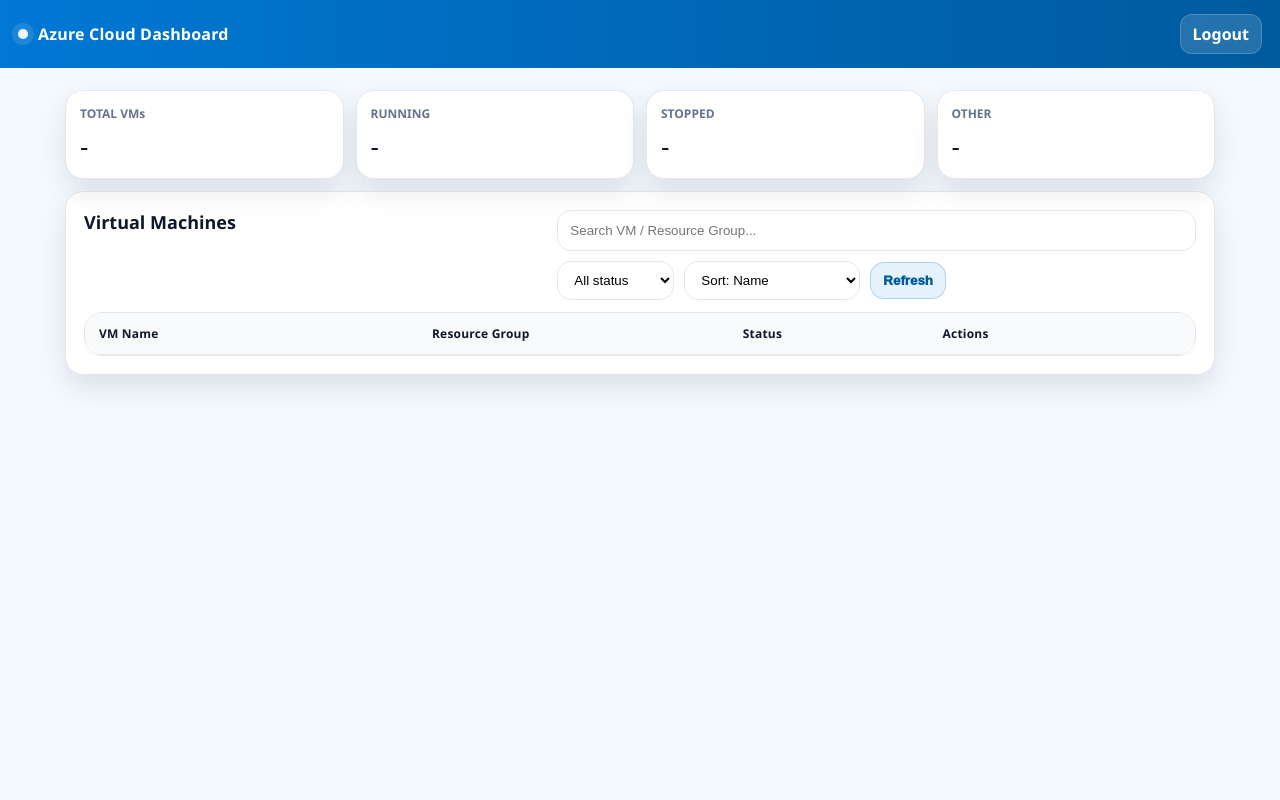
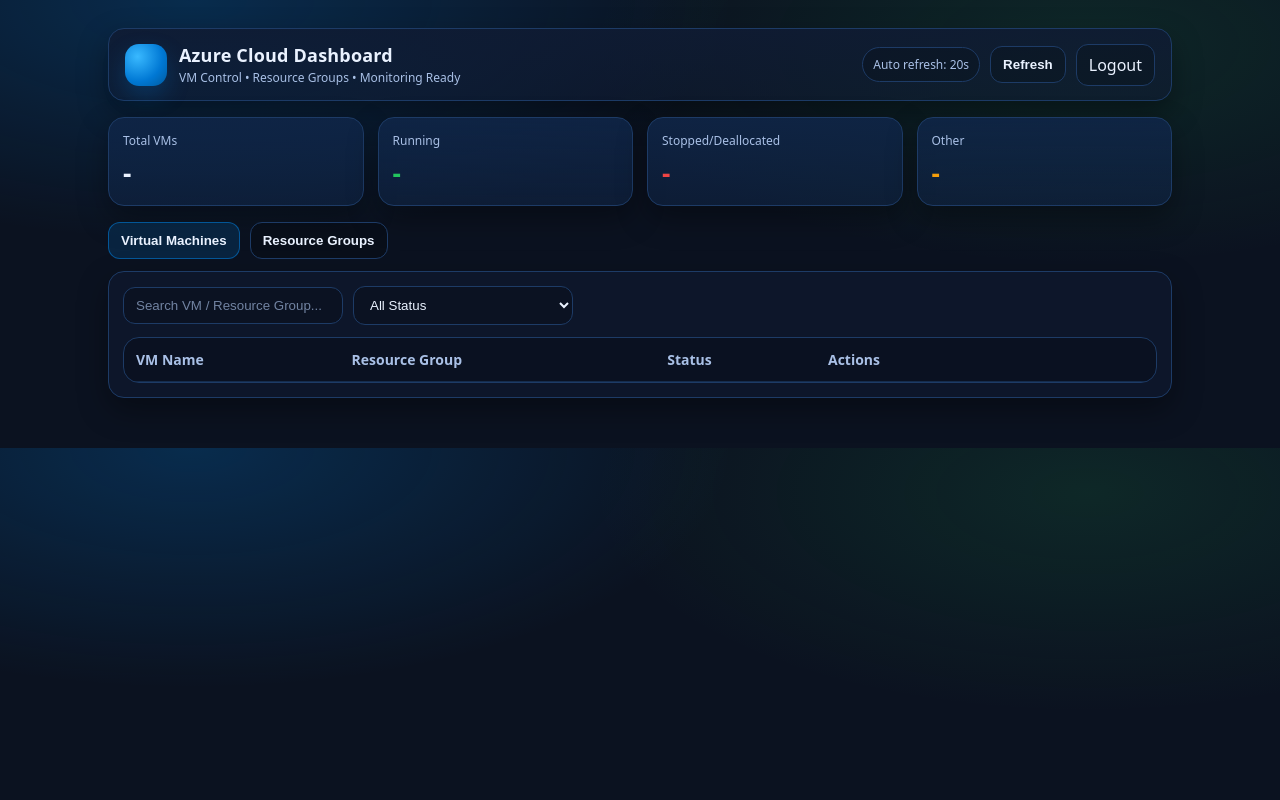
Before and after one commit to akishorekumar-1728/Azure_Cloud_dashboard, a Flask app: template templates/dashboard.html in a window 1280 px wide. Run offline with Flask 3, Linux system fonts and the light colour scheme; the template is opened without the code that fills it, so the values that code supplies are empty; parts of the project's set-up code (start-up, migrations or seed data) failed here and were passed over.

Commit message:
Step 6: Azure-themed dashboard + Resource Group Explorer

```diff
--- a/templates/dashboard.html
+++ b/templates/dashboard.html
@@ -1,133 +1,327 @@
 <!DOCTYPE html>
-<html>
+<html lang="en">
 <head>
   <meta charset="UTF-8" />
+  <meta name="viewport" content="width=device-width, initial-scale=1"/>
   <title>Azure Cloud Dashboard</title>
-  <link rel="stylesheet" href="{{ url_for('static', filename='style.css') }}">
+  <style>
+    :root{
+      --bg:#0b1220;
+      --panel:#0f1b33;
+      --card:#0f2547;
+      --stroke:#1d3b66;
+      --text:#eaf2ff;
+      --muted:#a9c0e6;
+      --azure:#0078d4;
+      --ok:#22c55e;
+      --warn:#f59e0b;
+      --bad:#ef4444;
+      --shadow: 0 12px 30px rgba(0,0,0,.35);
+      --radius:16px;
+      --radius-sm:12px;
+      --font: ui-sans-serif, system-ui, -apple-system, Segoe UI, Roboto, Arial;
+    }
+    *{box-sizing:border-box}
+    body{
+      margin:0;
+      font-family:var(--font);
+      background:
+        radial-gradient(900px 400px at 15% 0%, rgba(0,120,212,.25), transparent 60%),
+        radial-gradient(900px 400px at 85% 10%, rgba(34,197,94,.12), transparent 55%),
+        var(--bg);
+      color:var(--text);
+    }
+    .wrap{
+      max-width:1100px;
+      margin:0 auto;
+      padding:28px 18px 50px;
+    }
+    .topbar{
+      display:flex;
+      justify-content:space-between;
+      gap:14px;
+      align-items:center;
+      flex-wrap:wrap;
+      padding:14px 16px;
+      border:1px solid var(--stroke);
+      border-radius:var(--radius);
+      background:linear-gradient(180deg, rgba(15,27,51,.9), rgba(15,27,51,.55));
+      box-shadow:var(--shadow);
+    }
+    .brand{
+      display:flex; gap:12px; align-items:center;
+    }
+    .logo{
+      width:42px; height:42px; border-radius:14px;
+      background: radial-gradient(circle at 30% 30%, #39b9ff, #0078d4 60%, #005a9e);
+      box-shadow:0 10px 22px rgba(0,120,212,.25);
+    }
+    .brand h1{font-size:18px; margin:0; letter-spacing:.2px}
+    .brand p{margin:2px 0 0; color:var(--muted); font-size:12px}
+    .actions{
+      display:flex; gap:10px; align-items:center; flex-wrap:wrap;
+    }
+    .chip{
+      font-size:12px;
+      padding:8px 10px;
+      border-radius:999px;
+      border:1px solid var(--stroke);
+      background:rgba(0,0,0,.18);
+      color:var(--muted);
+    }
+    a.link{
+      color:var(--text);
+      text-decoration:none;
+      padding:9px 12px;
+      border-radius:12px;
+      border:1px solid var(--stroke);
+      background:rgba(0,0,0,.18);
+    }
+    a.link:hover{border-color:rgba(0,120,212,.6)}
+    .grid{
+      display:grid;
+      grid-template-columns: repeat(4, 1fr);
+      gap:14px;
+      margin-top:16px;
+    }
+    .card{
+      border:1px solid var(--stroke);
+      border-radius:var(--radius);
+      background:linear-gradient(180deg, rgba(15,37,71,.9), rgba(15,37,71,.55));
+      padding:14px;
+      box-shadow:var(--shadow);
+    }
+    .metric{
+      font-size:12px; color:var(--muted); margin-bottom:6px;
+    }
+    .value{
+      font-size:26px; font-weight:800; letter-spacing:.2px;
+    }
+    .value.ok{color:var(--ok)}
+    .value.bad{color:var(--bad)}
+    .value.mid{color:var(--warn)}
+    .tabs{
+      margin-top:16px;
+      display:flex; gap:10px; flex-wrap:wrap;
+    }
+    .tabbtn{
+      padding:10px 12px;
+      border-radius:12px;
+      border:1px solid var(--stroke);
+      background:rgba(0,0,0,.18);
+      color:var(--text);
+      cursor:pointer;
+      font-weight:600;
+    }
+    .tabbtn.active{
+      background:rgba(0,120,212,.18);
+      border-color:rgba(0,120,212,.6);
+    }
+    .panel{
+      margin-top:12px;
+      border:1px solid var(--stroke);
+      border-radius:var(--radius);
+      background:rgba(15,27,51,.55);
+      padding:14px;
+      box-shadow:var(--shadow);
+    }
+    .row{
+      display:flex; gap:10px; flex-wrap:wrap; align-items:center;
+      margin-bottom:12px;
+    }
+    input, select{
+      padding:10px 12px;
+      border-radius:12px;
+      border:1px solid var(--stroke);
+      background:rgba(0,0,0,.18);
+      color:var(--text);
+      outline:none;
+      min-width: 220px;
+    }
+    input::placeholder{color:rgba(169,192,230,.65)}
+    button{
+      padding:10px 12px;
+      border-radius:12px;
+      border:1px solid var(--stroke);
+      background:rgba(0,0,0,.18);
+      color:var(--text);
+      cursor:pointer;
+      font-weight:700;
+    }
+    button:hover{border-color:rgba(0,120,212,.6)}
+    button:disabled{opacity:.55; cursor:not-allowed}
+    table{
+      width:100%;
+      border-collapse:separate;
+      border-spacing:0;
+      overflow:hidden;
+      border:1px solid var(--stroke);
+      border-radius:16px;
+      background:rgba(0,0,0,.12);
+    }
+    th, td{
+      padding:12px;
+      border-bottom:1px solid rgba(29,59,102,.65);
+      font-size:14px;
+    }
+    th{color:var(--muted); text-align:left; background:rgba(0,0,0,.12)}
+    tr:last-child td{border-bottom:none}
+    .status{
+      font-weight:800;
+      text-transform:capitalize;
+    }
+    .running{color:var(--ok)}
+    .stopped, .deallocated{color:var(--bad)}
+    .unknown{color:var(--muted)}
+    .btnStart{background:rgba(34,197,94,.18); border-color:rgba(34,197,94,.45)}
+    .btnStop{background:rgba(239,68,68,.18); border-color:rgba(239,68,68,.45)}
+    .btnRestart{background:rgba(245,158,11,.18); border-color:rgba(245,158,11,.45)}
+    .btnDelete{background:rgba(239,68,68,.22); border-color:rgba(239,68,68,.6)}
+    .msg{
+      display:none;
+      margin-top:14px;
+      padding:12px 14px;
+      border-radius:14px;
+      border:1px solid var(--stroke);
+      background:rgba(0,0,0,.18);
+    }
+    .msg.ok{border-color:rgba(34,197,94,.55)}
+    .msg.err{border-color:rgba(239,68,68,.55)}
+    @media (max-width: 900px){
+      .grid{grid-template-columns:repeat(2,1fr)}
+    }
+    @media (max-width: 520px){
+      .grid{grid-template-columns:1fr}
+      input, select{min-width: 100%}
+    }
+  </style>
 </head>
-
 <body>
-  <div class="navbar">
+  <div class="wrap">
+    <div class="topbar">
       <div class="brand">
-      <span class="brand-dot"></span>
-      Azure Cloud Dashboard
+        <div class="logo"></div>
+        <div>
+          <h1>Azure Cloud Dashboard</h1>
+          <p>VM Control • Resource Groups • Monitoring Ready</p>
         </div>
-    <a class="nav-link" href="/logout">Logout</a>
+      </div>
+      <div class="actions">
+        <span class="chip" id="chipStatus">Auto refresh: 20s</span>
+        <button onclick="refreshAll()">Refresh</button>
+        <a class="link" href="/logout">Logout</a>
+      </div>
     </div>
 
-  <div class="container">
-    <div id="toast" class="toast"></div>
-
-    <!-- KPI -->
-    <div class="kpis">
-      <div class="kpi"><div class="t">TOTAL VMs</div><div class="v" id="k_total">-</div></div>
-      <div class="kpi"><div class="t">RUNNING</div><div class="v" id="k_running">-</div></div>
-      <div class="kpi"><div class="t">STOPPED</div><div class="v" id="k_stopped">-</div></div>
-      <div class="kpi"><div class="t">OTHER</div><div class="v" id="k_other">-</div></div>
+    <div class="grid">
+      <div class="card">
+        <div class="metric">Total VMs</div>
+        <div class="value" id="m_total">-</div>
+      </div>
+      <div class="card">
+        <div class="metric">Running</div>
+        <div class="value ok" id="m_running">-</div>
+      </div>
+      <div class="card">
+        <div class="metric">Stopped/Deallocated</div>
+        <div class="value bad" id="m_stopped">-</div>
+      </div>
+      <div class="card">
+        <div class="metric">Other</div>
+        <div class="value mid" id="m_other">-</div>
+      </div>
     </div>
 
-    <div class="card">
-      <div class="header-row">
-        <div>
-          <h2 class="h-title">Virtual Machines</h2>
-
+    <div class="tabs">
+      <button class="tabbtn active" id="tabVms" onclick="showTab('vms')">Virtual Machines</button>
+      <button class="tabbtn" id="tabRg" onclick="showTab('rg')">Resource Groups</button>
     </div>
 
-        <div class="controls">
-          <input id="searchBox" class="input" style="min-width:240px;" type="text"
-                 placeholder="Search VM / Resource Group..." oninput="renderTable()" />
+    <div class="msg" id="msg"></div>
 
-          <select id="statusFilter" class="select" onchange="renderTable()">
-            <option value="all">All status</option>
+    <!-- VMs PANEL -->
+    <div class="panel" id="panelVms">
+      <div class="row">
+        <input id="searchBox" type="text" placeholder="Search VM / Resource Group..." oninput="renderVms()" />
+        <select id="statusFilter" onchange="renderVms()">
+          <option value="all">All Status</option>
           <option value="running">Running</option>
           <option value="stopped">Stopped</option>
           <option value="deallocated">Deallocated</option>
           <option value="unknown">Unknown</option>
         </select>
-
-          <select id="sortBy" class="select" onchange="renderTable()">
-            <option value="name">Sort: Name</option>
-            <option value="status">Sort: Status</option>
-            <option value="resource_group">Sort: Resource Group</option>
-          </select>
-
-          <button class="btn-sm btn-refresh" onclick="refreshAll()">Refresh</button>
-        </div>
       </div>
 
-      <table class="table">
+      <table>
         <thead>
           <tr>
-            <th style="width:30%;">VM Name</th>
-            <th style="width:28%;">Resource Group</th>
-            <th style="width:18%;">Status</th>
-            <th style="width:24%;">Actions</th>
+            <th>VM Name</th>
+            <th>Resource Group</th>
+            <th>Status</th>
+            <th style="width: 340px;">Actions</th>
           </tr>
         </thead>
         <tbody id="vmTable"></tbody>
       </table>
     </div>
+
+    <!-- RG PANEL -->
+    <div class="panel" id="panelRg" style="display:none;">
+      <div class="row">
+        <select id="rgSelect" onchange="loadResources()">
+          <option value="">Select Resource Group</option>
+        </select>
+        <button onclick="loadResourceGroups()">Reload RGs</button>
       </div>
 
-  <!-- Modal -->
-  <div id="modalBg" class="modal-bg" onclick="hideModal()">
-    <div class="modal" onclick="event.stopPropagation()">
-      <div class="modal-header">
-        <div class="modal-title" id="modalTitle">VM Details</div>
-        <button class="close-btn" onclick="hideModal()">✕</button>
-      </div>
-
-      <div class="grid">
-        <div class="box"><div class="b-label">VM Name</div><div class="b-val" id="d_name">-</div></div>
-        <div class="box"><div class="b-label">Resource Group</div><div class="b-val" id="d_rg">-</div></div>
-        <div class="box"><div class="b-label">Location</div><div class="b-val" id="d_loc">-</div></div>
-        <div class="box"><div class="b-label">VM Size</div><div class="b-val" id="d_size">-</div></div>
-        <div class="box"><div class="b-label">OS Type</div><div class="b-val" id="d_os">-</div></div>
-        <div class="box"><div class="b-label">Power State</div><div class="b-val" id="d_state">-</div></div>
-      </div>
-
-      <div class="modal-actions">
-        <button class="m-btn m-start" onclick="modalAction('start')">Start</button>
-        <button class="m-btn m-restart" onclick="modalAction('restart')">Restart</button>
-        <button class="m-btn m-stop" onclick="modalAction('stop')">Stop</button>
-        <button class="m-btn m-delete" onclick="modalDelete()">Delete</button>
-      </div>
-
-      <div class="helper">Azure operations take time — status updates after refresh.</div>
+      <table>
+        <thead>
+          <tr>
+            <th>Resource Name</th>
+            <th>Type</th>
+            <th>Location</th>
+          </tr>
+        </thead>
+        <tbody id="resTable"></tbody>
+      </table>
     </div>
   </div>
 
 <script>
 let ALL_VMS = [];
 let busyKey = null;
-let selectedRG = null;
-let selectedVM = null;
 
-function toast(text, type){
-  const t = document.getElementById("toast");
-  t.className = `toast ${type}`;
-  t.innerText = text;
-  t.style.display = "block";
-  setTimeout(()=> t.style.display="none", 3200);
+function showMsg(text, ok=true){
+  const el = document.getElementById("msg");
+  el.className = "msg " + (ok ? "ok" : "err");
+  el.style.display = "block";
+  el.innerText = text;
+  setTimeout(()=>{ el.style.display="none"; }, 3200);
 }
 
-function chip(status){
-  const s = (status || "unknown");
-  return `<span class="chip ${s}"><span class="dot"></span>${s}</span>`;
+function showTab(tab){
+  document.getElementById("tabVms").classList.toggle("active", tab==="vms");
+  document.getElementById("tabRg").classList.toggle("active", tab==="rg");
+  document.getElementById("panelVms").style.display = (tab==="vms") ? "block" : "none";
+  document.getElementById("panelRg").style.display = (tab==="rg") ? "block" : "none";
+  if(tab==="rg"){ loadResourceGroups(); }
 }
 
-async function refreshKPIs(){
+async function refreshAll(){
+  await Promise.all([loadCounts(), loadVMs()]);
+}
+
+async function loadCounts(){
   try{
     const res = await fetch("/api/vm/status-count");
     const data = await res.json();
     if(!res.ok) throw new Error(data.error || "Failed to load counts");
-
-    document.getElementById("k_total").innerText = data.total ?? "-";
-    document.getElementById("k_running").innerText = data.running ?? "-";
-    document.getElementById("k_stopped").innerText = data.stopped ?? "-";
-    document.getElementById("k_other").innerText = data.other ?? "-";
-  }catch(err){
-    toast(err.message, "error");
+    document.getElementById("m_total").innerText = data.total ?? "-";
+    document.getElementById("m_running").innerText = data.running ?? "-";
+    document.getElementById("m_stopped").innerText = data.stopped ?? "-";
+    document.getElementById("m_other").innerText = data.other ?? "-";
+  }catch(e){
+    // don't spam
   }
 }
 
@@ -137,22 +331,20 @@ async function loadVMs(){
     const data = await res.json();
     if(!res.ok) throw new Error(data.error || "Failed to load VMs");
     ALL_VMS = Array.isArray(data) ? data : [];
-    renderTable();
-  }catch(err){
-    toast(err.message, "error");
+    renderVms();
+  }catch(e){
+    showMsg(e.message, false);
   }
 }
 
-function renderTable(){
+function renderVms(){
   const tbody = document.getElementById("vmTable");
   tbody.innerHTML = "";
 
-  const q = document.getElementById("searchBox").value.trim().toLowerCase();
+  const q = (document.getElementById("searchBox").value || "").trim().toLowerCase();
   const filter = document.getElementById("statusFilter").value;
-  const sortBy = document.getElementById("sortBy").value;
 
   let vms = [...ALL_VMS];
-
   if(q){
     vms = vms.filter(vm =>
       (vm.name||"").toLowerCase().includes(q) ||
@@ -162,28 +354,24 @@ function renderTable(){
   if(filter !== "all"){
     vms = vms.filter(vm => (vm.status || "unknown") === filter);
   }
-  vms.sort((a,b)=>{
-    const A = (a[sortBy] || "").toString().toLowerCase();
-    const B = (b[sortBy] || "").toString().toLowerCase();
-    return A.localeCompare(B);
-  });
+
+  vms.sort((a,b)=> (a.name||"").localeCompare(b.name||""));
 
   vms.forEach(vm=>{
     const key = `${vm.resource_group}:${vm.name}`;
     const disabled = (busyKey === key);
+    const st = vm.status || "unknown";
 
     const tr = document.createElement("tr");
     tr.innerHTML = `
-      <td><span class="vm-link" onclick="openDetails('${vm.resource_group}','${vm.name}')">${vm.name}</span></td>
+      <td>${vm.name}</td>
       <td>${vm.resource_group}</td>
-      <td>${chip(vm.status)}</td>
+      <td class="status ${st}">${st}</td>
       <td>
-        <div class="actions">
-          <button class="a-btn a-start" ${disabled?"disabled":""} onclick="vmAction('start','${vm.resource_group}','${vm.name}')">Start</button>
-          <button class="a-btn a-restart" ${disabled?"disabled":""} onclick="vmAction('restart','${vm.resource_group}','${vm.name}')">Restart</button>
-          <button class="a-btn a-stop" ${disabled?"disabled":""} onclick="vmAction('stop','${vm.resource_group}','${vm.name}')">Stop</button>
-          <button class="a-btn a-delete" ${disabled?"disabled":""} onclick="deleteVM('${vm.resource_group}','${vm.name}')">Delete</button>
-        </div>
+        <button class="btnStart" ${disabled?"disabled":""} onclick="vmAction('start','${vm.resource_group}','${vm.name}')">Start</button>
+        <button class="btnStop" ${disabled?"disabled":""} onclick="vmAction('stop','${vm.resource_group}','${vm.name}')">Stop</button>
+        <button class="btnRestart" ${disabled?"disabled":""} onclick="vmAction('restart','${vm.resource_group}','${vm.name}')">Restart</button>
+        <button class="btnDelete" ${disabled?"disabled":""} onclick="vmDelete('${vm.resource_group}','${vm.name}')">Delete</button>
       </td>
     `;
     tbody.appendChild(tr);
@@ -193,89 +381,79 @@ function renderTable(){
 async function vmAction(action, rg, name){
   const key = `${rg}:${name}`;
   busyKey = key;
-  renderTable();
+  renderVms();
 
   try{
-    const res = await fetch(`/api/vm/${action}`,{
+    const res = await fetch(`/api/vm/${action}`, {
       method:"POST",
       headers:{ "Content-Type":"application/json" },
       body: JSON.stringify({ resource_group: rg, vm_name: name })
     });
     const data = await res.json();
     if(!res.ok) throw new Error(data.error || "Action failed");
-
-    toast(data.message, "success");
+    showMsg(data.message || "Done", true);
     setTimeout(refreshAll, 2500);
-  }catch(err){
-    toast(err.message, "error");
+  }catch(e){
+    showMsg(e.message, false);
   }finally{
     busyKey = null;
-    renderTable();
+    renderVms();
   }
 }
 
-async function deleteVM(rg, name){
-  const ok = confirm(`Are you sure you want to DELETE VM: ${name}?`);
+function vmDelete(rg, name){
+  const ok = confirm(`DELETE VM: ${name} ?`);
   if(!ok) return;
   vmAction("delete", rg, name);
 }
 
-/* Modal */
-function showModal(){ document.getElementById("modalBg").style.display="flex"; }
-function hideModal(){ document.getElementById("modalBg").style.display="none"; }
-function setD(id,val){ document.getElementById(id).innerText = (val ?? "-"); }
-
-async function openDetails(rg, name){
-  selectedRG = rg;
-  selectedVM = name;
-
-  document.getElementById("modalTitle").innerText = `VM Details: ${name}`;
-  setD("d_name", name);
-  setD("d_rg", rg);
-  setD("d_loc", "Loading...");
-  setD("d_size", "Loading...");
-  setD("d_os", "Loading...");
-  setD("d_state", "Loading...");
-  showModal();
-
+/* ---------- RG EXPLORER ---------- */
+async function loadResourceGroups(){
   try{
-    const res = await fetch(`/api/vm/details?resource_group=${encodeURIComponent(rg)}&vm_name=${encodeURIComponent(name)}`);
+    const res = await fetch("/api/resource-groups");
     const data = await res.json();
-    if(!res.ok) throw new Error(data.error || "Failed to load details");
-
-    setD("d_name", data.name);
-    setD("d_rg", data.resource_group);
-    setD("d_loc", data.location);
-    setD("d_size", data.vm_size);
-    setD("d_os", data.os_type);
-    setD("d_state", data.power_state);
-  }catch(err){
-    toast(err.message, "error");
-    setD("d_loc","-"); setD("d_size","-"); setD("d_os","-"); setD("d_state","-");
+    if(!res.ok) throw new Error(data.error || "Failed to load resource groups");
+    const sel = document.getElementById("rgSelect");
+    sel.innerHTML = `<option value="">Select Resource Group</option>`;
+    data.forEach(rg=>{
+      const opt = document.createElement("option");
+      opt.value = rg.name;
+      opt.textContent = `${rg.name} (${rg.location || "-"})`;
+      sel.appendChild(opt);
+    });
+  }catch(e){
+    showMsg(e.message, false);
   }
 }
 
-async function modalAction(action){
-  if(!selectedRG || !selectedVM) return;
-  await vmAction(action, selectedRG, selectedVM);
-  setTimeout(()=> openDetails(selectedRG, selectedVM), 2000);
+async function loadResources(){
+  const rg = document.getElementById("rgSelect").value;
+  const tbody = document.getElementById("resTable");
+  tbody.innerHTML = "";
+  if(!rg) return;
+
+  try{
+    const res = await fetch(`/api/resources?rg=${encodeURIComponent(rg)}`);
+    const data = await res.json();
+    if(!res.ok) throw new Error(data.error || "Failed to load resources");
+
+    data.forEach(r=>{
+      const tr = document.createElement("tr");
+      tr.innerHTML = `
+        <td>${r.name}</td>
+        <td>${r.type}</td>
+        <td>${r.location || "-"}</td>
+      `;
+      tbody.appendChild(tr);
+    });
+  }catch(e){
+    showMsg(e.message, false);
+  }
 }
 
-async function modalDelete(){
-  if(!selectedRG || !selectedVM) return;
-  const ok = confirm(`Are you sure you want to DELETE VM: ${selectedVM}?`);
-  if(!ok) return;
-  await vmAction("delete", selectedRG, selectedVM);
-  hideModal();
-}
-
-async function refreshAll(){
-  await Promise.all([refreshKPIs(), loadVMs()]);
-}
-
+/* initial */
 refreshAll();
 setInterval(refreshAll, 20000);
 </script>
-
 </body>
 </html>
```
Lines whose indentation alone changed are shown as unchanged.
